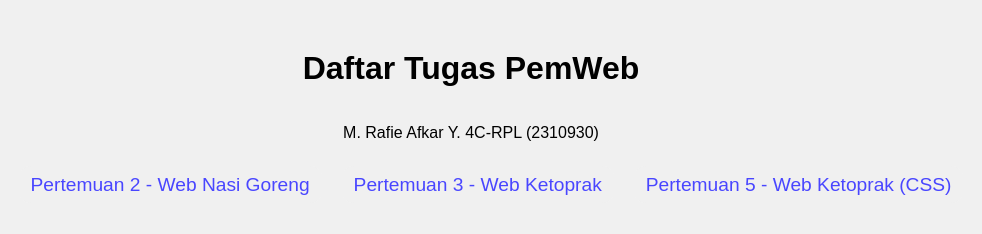
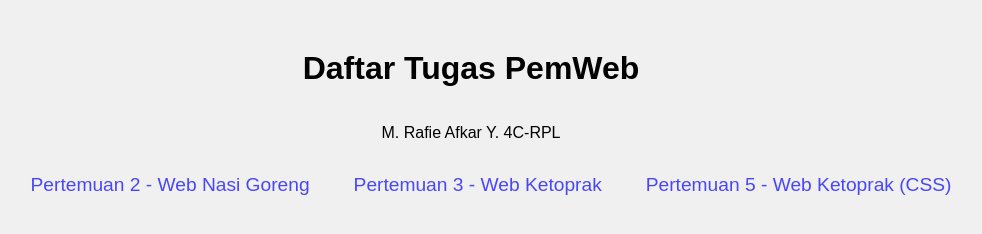
Before and after one commit to afkarUpi/pemweb-pertemuan3, a plain HTML site: page index.html in a window 1280 px wide. Shown: the whole page, without its empty margins (169-1151 px from the left). Drawn offline with Linux system fonts and the light colour scheme.

Commit message:
Remove NIM

```diff
--- a/index.html
+++ b/index.html
@@ -57,7 +57,7 @@
   <body>
     <div class="container">
       <h1>Daftar Tugas PemWeb</h1>
-      <p>M. Rafie Afkar Y. 4C-RPL (2310930)</p>
+      <p>M. Rafie Afkar Y. 4C-RPL</p>
       <ul>
         <li><a href="P2/index.html">Pertemuan 2 - Web Nasi Goreng</a></li>
         <li><a href="P3/index.html">Pertemuan 3 - Web Ketoprak</a></li>
```
